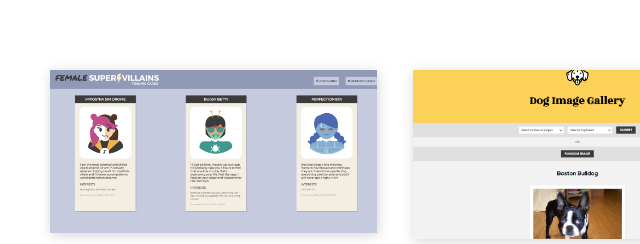
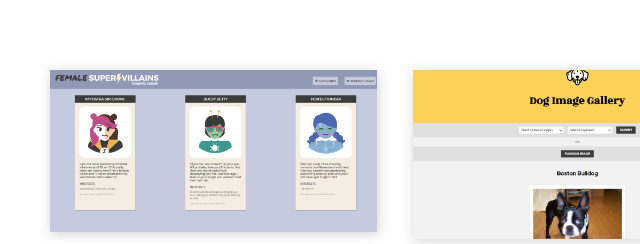
Before and after one commit to Rikaiyah-Winters/updated-portfolio, a website built with Parcel: page index.html in a window 1280 px wide. Shown: the part 721-965 px from the top of the page, 64-704 px from the left. Built offline with nearby package versions, Linux system fonts and the light colour scheme.

Commit message:
Updaing villain-card2 to villain-card3
Added a slightly larger picture

```diff
--- a/index.html
+++ b/index.html
@@ -51,7 +51,7 @@
             <div class="home-portfolio-piece">
               <figure>
                 <a href="https://replit.com/@rwinters/201-L10-Step-4-designing-api-ebdpoints"
-                  target="_blank"><img src="img/villain-card2.png" alt="Female Supervillain Trading Card App"></a>
+                  target="_blank"><img src="img/villain-card3.png" alt="Female Supervillain Trading Card App"></a>
               </figure>
               <h4>Female Supervillain Trading Card App</h4>
               <p class="project-description">Dynamic web app that stores and displays female supervillain trading cards built with SQL database, Jinja templating, and REST API.</p>
```
